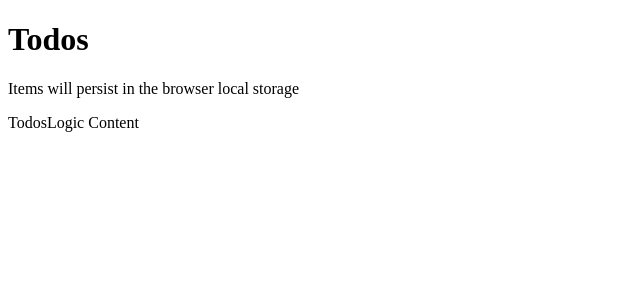
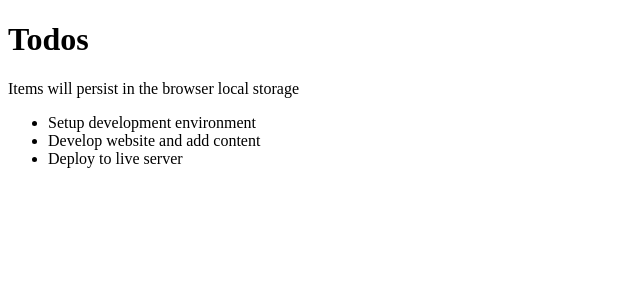
Before and after one commit to kamrantahir2/TodoApp-IbasLogic, a React (Vite) app: page / in a window 1280 px wide. Shown: the top 300 px of the page, without its empty margins (0-640 px from the left). Built offline with nearby package versions, Linux system fonts and the light colour scheme.

Commit message:
Add logic in TodosLogic to loop through todos

```diff
--- a/src/components/InputTodo.jsx
+++ b/src/components/InputTodo.jsx
@@ -0,0 +1,6 @@
+
+const InputTodo = () => {
+    return <div>input field here...</div>;
+};
+
+export default InputTodo;
--- a/src/components/TodosLogic.jsx
+++ b/src/components/TodosLogic.jsx
@@ -1,7 +1,34 @@
 
 const TodosLogic = () => {
+    // Mock List
+    const todos = [
+        {
+            id: 1,
+            title: 'Setup development environment',
+            completed: true,
+        },
+        {
+            id: 2,
+            title: 'Develop website and add content',
+            completed: false,
+        },
+        {
+            id: 3,
+            title: 'Deploy to live server',
+            completed: false,
+        },
+    ];
+
     return (
-        <div>TodosLogic Content</div>
+        /* To Display the list we need to loop through the array using the js map() function and return the title of the individual todo*/
+        <>
+            <ul>
+                {todos.map(todo => (
+                    <li>{todo.title}</li>
+                ))}
+            </ul>
+
+        </>
     );
 };
 
```
